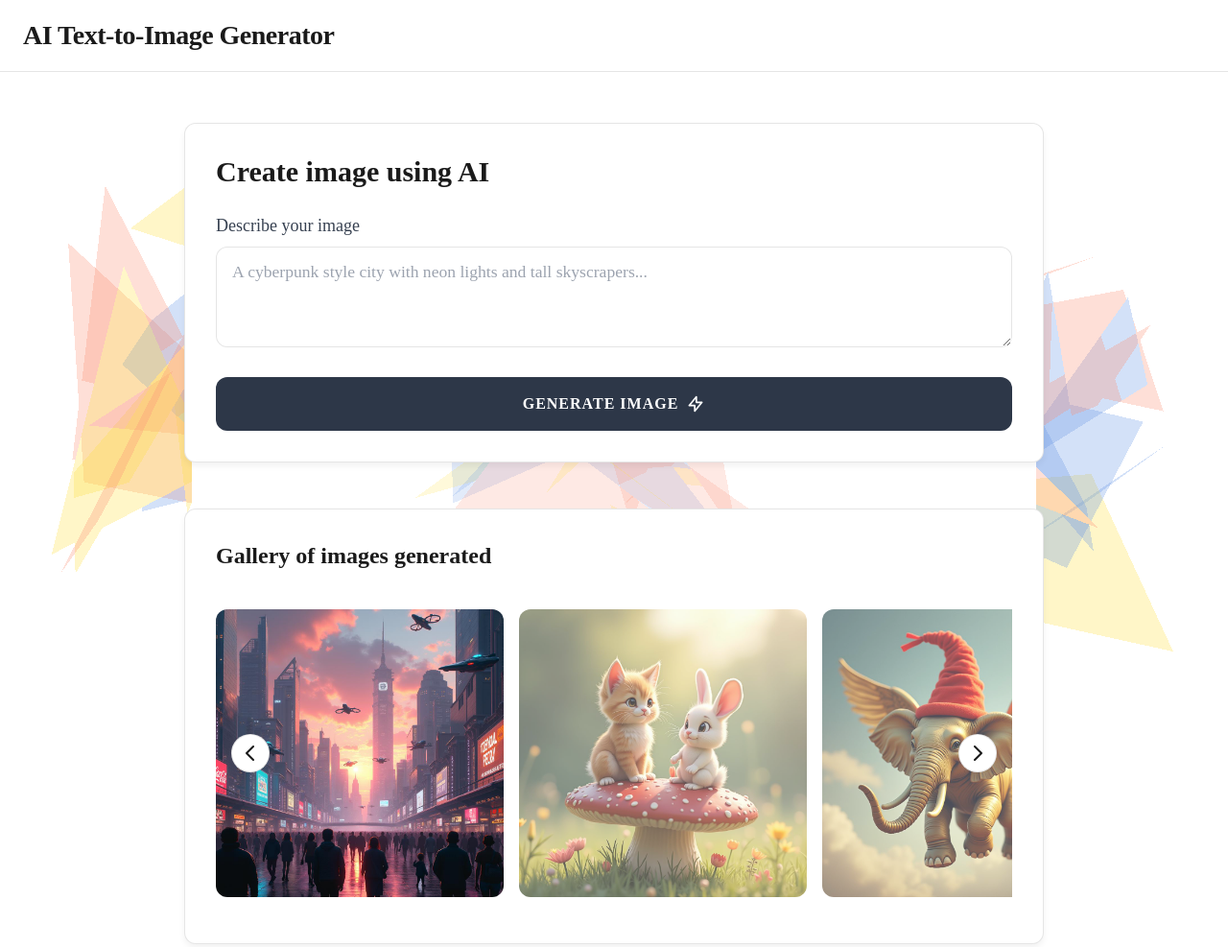
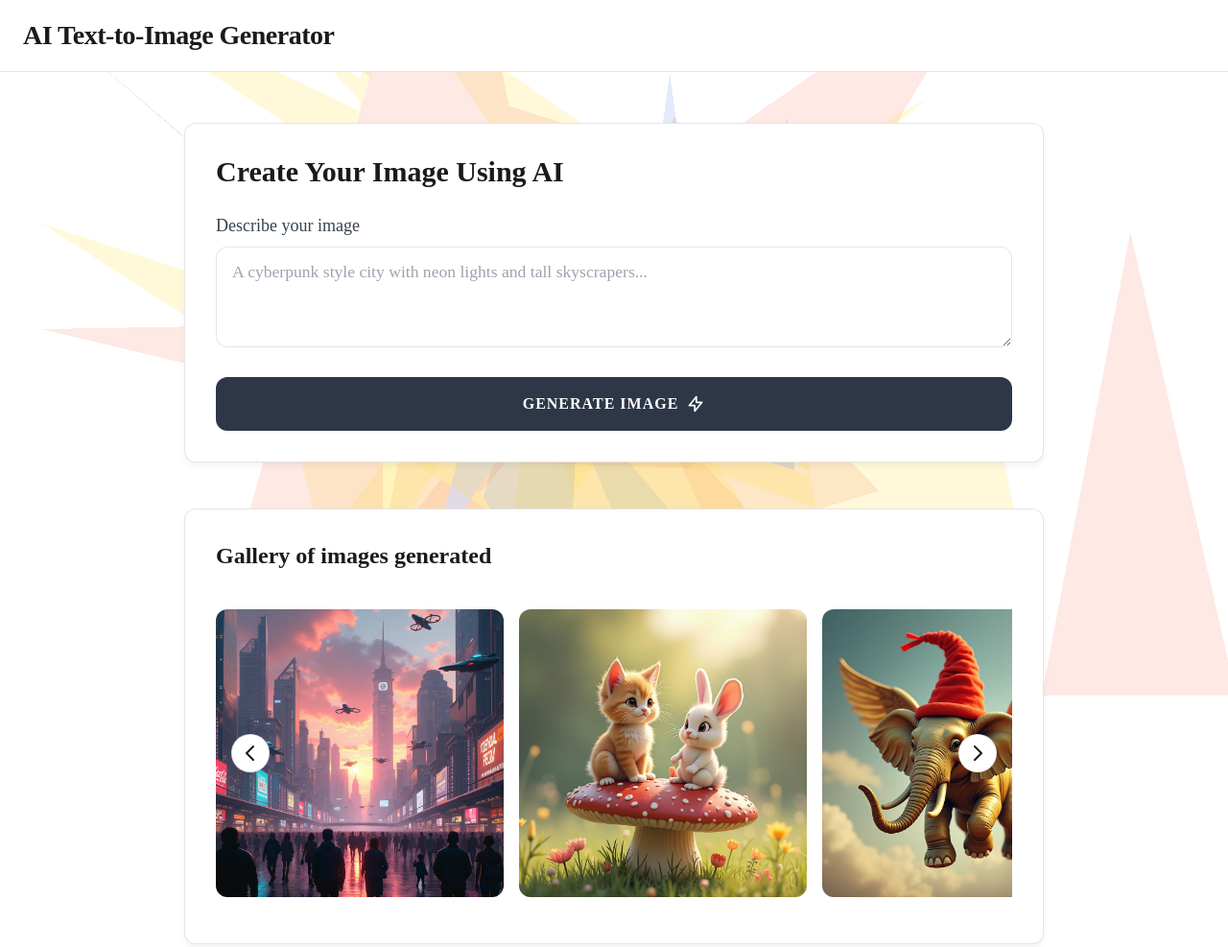
Before and after one commit to mavericksxx/beyondpixels, a website: page public/index.html in a window 1280 px wide. Shown: the whole page at 96% size. Drawn offline with nearby package versions, Linux system fonts and the light colour scheme; animation ran at ten frames a second.

Commit message:
updated geometric shape container

```diff
--- a/public/index.html
+++ b/public/index.html
@@ -9,9 +9,8 @@
     <link rel="stylesheet" href="styles.css">
 </head>
 <body class="min-h-screen">
-    <div class="geometric-shapes left" id="geometricShapesLeft"></div>
-    <div class="geometric-shapes center" id="geometricShapesCenter"></div>
-    <div class="geometric-shapes right" id="geometricShapesRight"></div>
+    <!-- geometric shapes container -->
+    <div class="geometric-shapes" id="geometricShapes"></div>
 
     <nav class="navbar">
         <div class="container mx-auto px-6 py-4">
@@ -25,9 +24,9 @@
 
     <main class="container mx-auto px-6 pt-32 pb-12">
         <div class="max-w-4xl mx-auto">
-            <!-- input glassmorphic design card -->
+            <!-- input -->
             <div class="glass-card p-8 rounded-xl mb-8 fade-in">
-                <h2 class="text-3xl font-bold mb-6">Create image using AI</h2>
+                <h2 class="text-3xl font-bold mb-6">Create Your Image Using AI</h2>
                 <div class="space-y-6">
                     <div>
                         <label for="text-input" class="block text-lg font-medium mb-2 text-gray-700">
@@ -51,7 +50,7 @@
                 </div>
             </div>
 
-            <!-- image gen load state -->
+            <!-- loading state -->
             <div id="loading" class="hidden fade-in">
                 <div class="glass-card p-8 rounded-xl text-center">
                     <div class="flex items-center justify-center space-x-4">
@@ -71,10 +70,10 @@
                 </div>
             </div>
 
-            <!-- error msg -->
+            <!-- error message -->
             <div id="error" class="hidden mt-4 p-4 rounded-xl"></div>
 
-            <!-- img carousel -->
+            <!-- gallery of generated images -->
             <div class="glass-card p-8 rounded-xl mt-12">
                 <h3 class="text-2xl font-semibold mb-6">Gallery of images generated</h3>
                 <div class="carousel">
@@ -108,10 +107,11 @@
     </main>
 
     <script>
-        function createGeometricShapes(containerId, side) {
-            const container = document.getElementById(containerId);
-            const width = container.offsetWidth;
-            const height = container.offsetHeight;
+        // geometric shapes
+        function createGeometricShapes() {
+            const container = document.getElementById('geometricShapes');
+            const width = window.innerWidth;
+            const height = window.innerHeight;
 
             const scene = new THREE.Scene();
             const camera = new THREE.PerspectiveCamera(75, width / height, 0.1, 1000);
@@ -119,7 +119,6 @@
             renderer.setSize(width, height);
             container.appendChild(renderer.domElement);
 
-            // Create geometric shapes
             const shapes = [];
             const colors = [
                 new THREE.Color(0x6C9AE5), // Blue
@@ -127,15 +126,14 @@
                 new THREE.Color(0xFB9278)  // Coral
             ];
 
-            // Adjust number of shapes based on position
-            const numShapes = side === 'center' ? 25 : 15;
-            const spread = side === 'center' ? 6 : 4;
+            // create more shapes spread across the entire container
+            const numShapes = 40;
+            const spread = 12;
 
             for (let i = 0; i < numShapes; i++) {
                 const geometry = new THREE.BufferGeometry();
                 const vertices = [];
 
-                // Create triangle vertices with adjusted spread
                 vertices.push(
                     Math.random() * spread - spread/2, Math.random() * spread - spread/2, Math.random() * spread - spread/2,
                     Math.random() * spread - spread/2, Math.random() * spread - spread/2, Math.random() * spread - spread/2,
@@ -147,7 +145,7 @@
                 const material = new THREE.MeshBasicMaterial({
                     color: colors[Math.floor(Math.random() * colors.length)],
                     transparent: true,
-                    opacity: side === 'center' ? 0.2 : 0.3,
+                    opacity: 0.2,
                     side: THREE.DoubleSide
                 });
 
@@ -156,12 +154,7 @@
                 scene.add(mesh);
             }
 
-            camera.position.z = side === 'center' ? 8 : 5;
-            if (side === 'right') {
-                camera.position.x = 2;
-            } else if (side === 'left') {
-                camera.position.x = -2;
-            }
+            camera.position.z = 10;
 
             function animate() {
                 requestAnimationFrame(animate);
@@ -173,14 +166,18 @@
             }
 
             animate();
+
+            // handle window resize
+            window.addEventListener('resize', () => {
+                const newWidth = window.innerWidth;
+                const newHeight = window.innerHeight;
+                camera.aspect = newWidth / newHeight;
+                camera.updateProjectionMatrix();
+                renderer.setSize(newWidth, newHeight);
+            });
         }
 
-        // Initialize geometric shapes
-        createGeometricShapes('geometricShapesLeft', 'left');
-        createGeometricShapes('geometricShapesCenter', 'center');
-        createGeometricShapes('geometricShapesRight', 'right');
-
-        // Carousel functionality
+        // carousel functionality
         let currentPosition = 0;
         const carousel = document.getElementById('carousel');
         const items = document.querySelectorAll('.carousel-item');
@@ -194,7 +191,6 @@
             clonedItems.forEach(item => carousel.appendChild(item));
 
             startAutoScroll();
-            updateActiveItems();
 
             carousel.parentElement.addEventListener('mouseenter', () => {
                 isPaused = true;
@@ -232,14 +228,6 @@
             }
 
             carousel.style.transform = `translateX(${currentPosition}px)`;
-            updateActiveItems();
-        }
-
-        function updateActiveItems() {
-            const activeIndex = Math.abs(Math.round(currentPosition / itemWidth)) % totalItems;
-            items.forEach((item, index) => {
-                item.classList.toggle('active', index === activeIndex);
-            });
         }
 
         async function generateImage() {
@@ -284,6 +272,8 @@
             }
         }
 
+        // initialize
+        createGeometricShapes();
         initCarousel();
     </script>
 </body>
--- a/public/styles.css
+++ b/public/styles.css
@@ -19,28 +19,10 @@ body {
   position: fixed;
   pointer-events: none;
   z-index: 0;
-}
-
-.geometric-shapes.left {
-  left: -100px;
+  width: 100vw;
+  height: 100vh;
   top: 0;
-  bottom: 0;
-  width: 300px;
-}
-
-.geometric-shapes.center {
-  left: 50%;
-  transform: translateX(-50%);
-  top: 0;
-  bottom: 0;
-  width: 800px;
-}
-
-.geometric-shapes.right {
-  right: -100px;
-  top: 0;
-  bottom: 0;
-  width: 300px;
+  left: 0;
 }
 
 .navbar {
@@ -157,12 +139,7 @@ body {
 .carousel-item {
   min-width: 300px;
   margin-right: 1rem;
-  opacity: 0.7;
-  transition: opacity 0.3s ease;
-}
-
-.carousel-item.active {
-  opacity: 1;
+  transition: transform 0.3s ease;
 }
 
 .carousel-item img {
```
